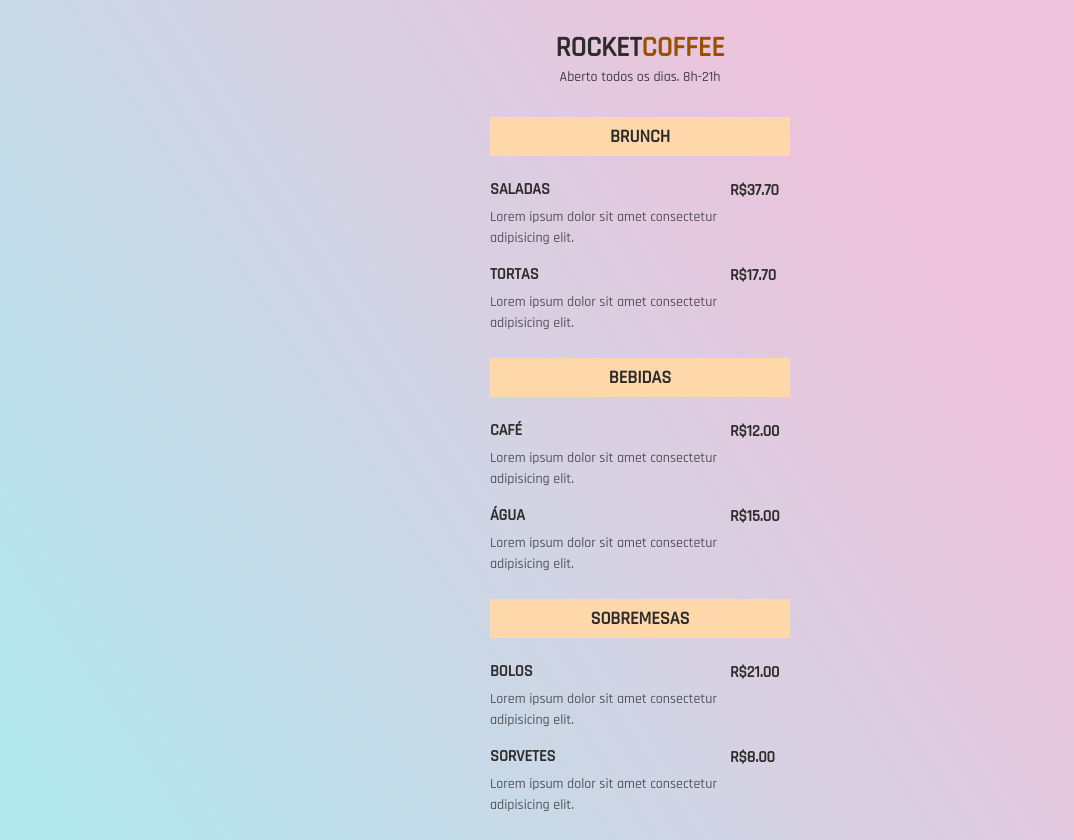
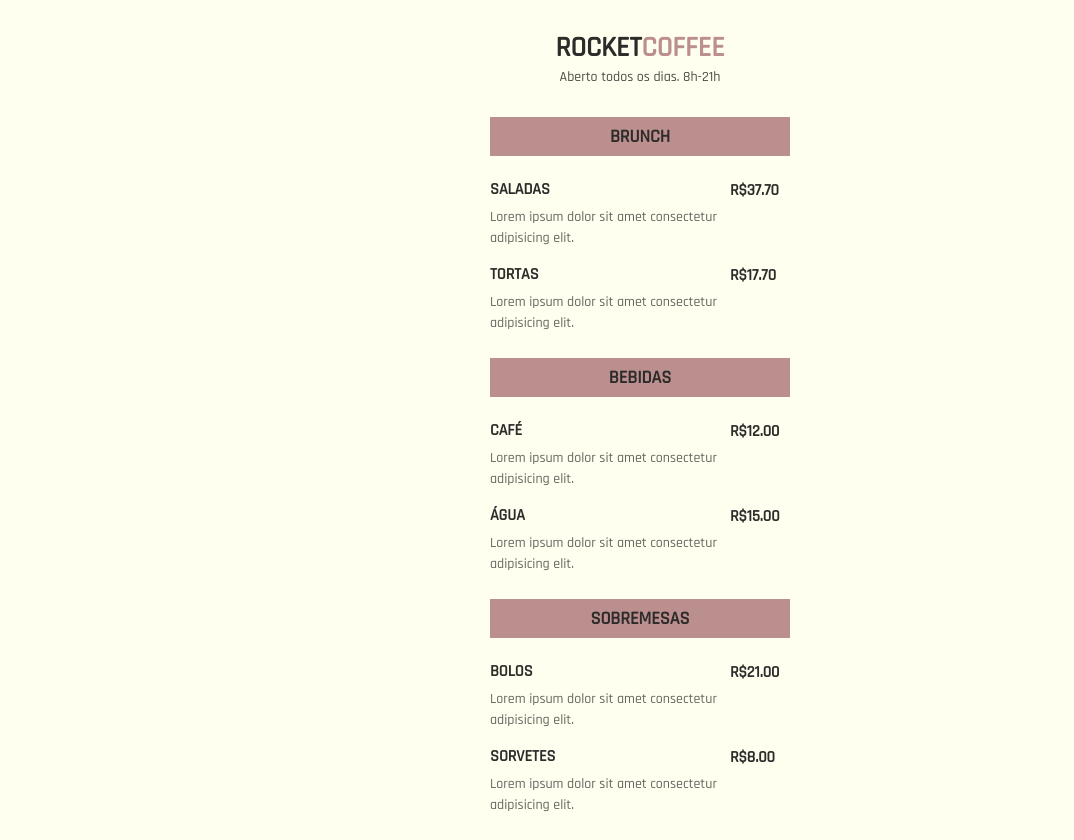
Before and after one commit to MMagno16/maratona-explorer-3.0, a plain HTML site: page index.html in a window 1280 px wide. Shown: the whole page, without its empty margins (0-1074 px from the left). Drawn offline with Linux system fonts and the light colour scheme.

Commit message:
Atualizações

```diff
--- a/main.css
+++ b/main.css
@@ -6,10 +6,9 @@
     padding: 0;
 }
 
-
 body {
-  background: linear-gradient(236.85deg, #eec2db 27.26%, #b2e7ee 96.03%);
-  font-family: "Rajdhani", sans-serif;
+    background:  #FFFFF0;
+    font-family: "Rajdhani", sans-serif;
 }
 
 ul {
@@ -42,7 +41,7 @@ ul {
   }
 
   header h1 span {
-    color: #995000;
+    color: #BC8F8F;
   }
 
   header p {
@@ -58,7 +57,7 @@ ul {
   }
 
   section h2 {
-    background-color: #FED7AA;
+    background-color: #BC8F8F;
     padding: 8px 16px;
     text-align: center;
 
```
